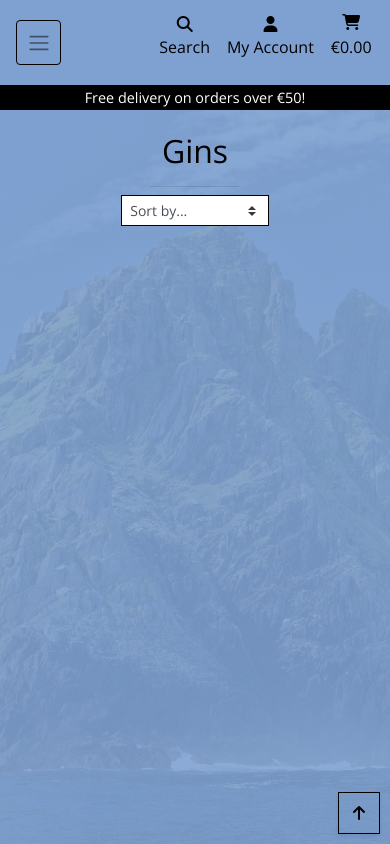
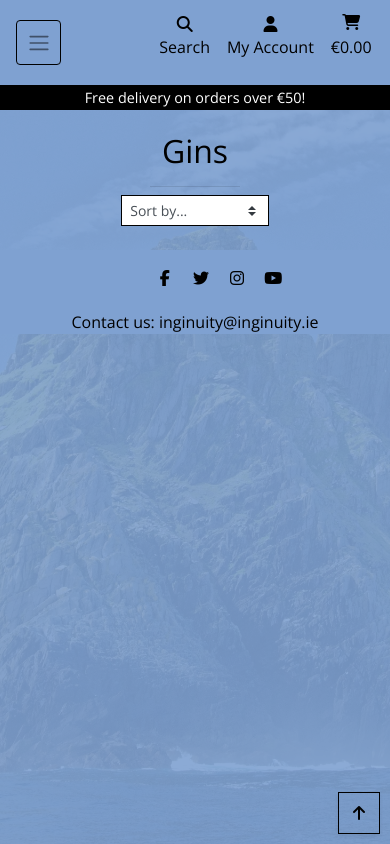
Before and after one commit to ConacBreslin/inginuity, a Django app: page /gins/ in a window 390 px wide. Run offline with Django 3.2, Linux system fonts and the light colour scheme; data that the repository does not hold is empty; some libraries are stand-ins or nearby versions.

Commit message:
Style footer and maked labelling consistent

```diff
--- a/templates/base.html
+++ b/templates/base.html
@@ -143,10 +143,10 @@
 
     {% block content %}
     {% endblock %}
-    <!-- <footer class="mt-5 ">
-        <div class="row">
-            <div class="d-none d-md-block col-md-4">
-                <ul class="list-inline social-media-links ml-5 mt-3">
+    <footer class="pt-3">
+        <div class="row ">
+            <div class="col-sm-6 col-md-4">
+                <ul class="list-inline social-media-links ml-5 text-center">
                     <li class="list-inline-item">
                         <a href="https://www.facebook.com/" target="_blank" rel="noopener" aria-label="Goes to Facebook (opens in new tab)"><i class="fab fa-facebook-f icon footer-icon"></i></a>
                     </li>
@@ -161,12 +161,12 @@
                     </li>
                 </ul>
             </div>
-            <div class="col-6 col-md-4 mt-3"><span>Contact us: </span><a href="mailto:inginuity@inginuity.ie">inginuity@inginuity.ie</a></div>
-            <div class="col-6 col-md-4">
+            <div class="co-sm-6 col-md-4 text-center"><span>Contact us: </span><a href="mailto:inginuity@inginuity.ie">inginuity@inginuity.ie</a></div>
+            <div class="d-none d-md-block col-md-4 text-center">
                 <a href="https://media.ireland.com/en-ie/news-releases/global/new-map-points-the-way-to-an-irish-gin-journey.aspx"  target="_blank" rel="noopener" aria-label="Goes to ireland.som gin trail map (opens in new tab)">Ireland.com Gin Trail Map</a>
             </div>
         </div>
-    </footer> -->
+    </footer>
 
 {% block postloadjs %}
     <script>
--- a/templates/includes/mobile-top-header.html
+++ b/templates/includes/mobile-top-header.html
@@ -39,8 +39,8 @@
               <a href="{% url 'profile' %}" class="dropdown-item">My Profile</a>
               <a href="{% url 'account_logout' %}" class="dropdown-item">Logout</a>
           {% else %}
-              <a href="{% url 'account_signup' %}" class="dropdown-item">Register</a>
-              <a href="{% url 'account_login' %}" class="dropdown-item">Login</a>
+              <a href="{% url 'account_signup' %}" class="dropdown-item">Sign Up</a>
+              <a href="{% url 'account_login' %}" class="dropdown-item">Sign In</a>
           {% endif %}
       </div>
   </li>
```
Also changed, not shown: reviews/migrations/0004_auto_20211203_1418.py.
